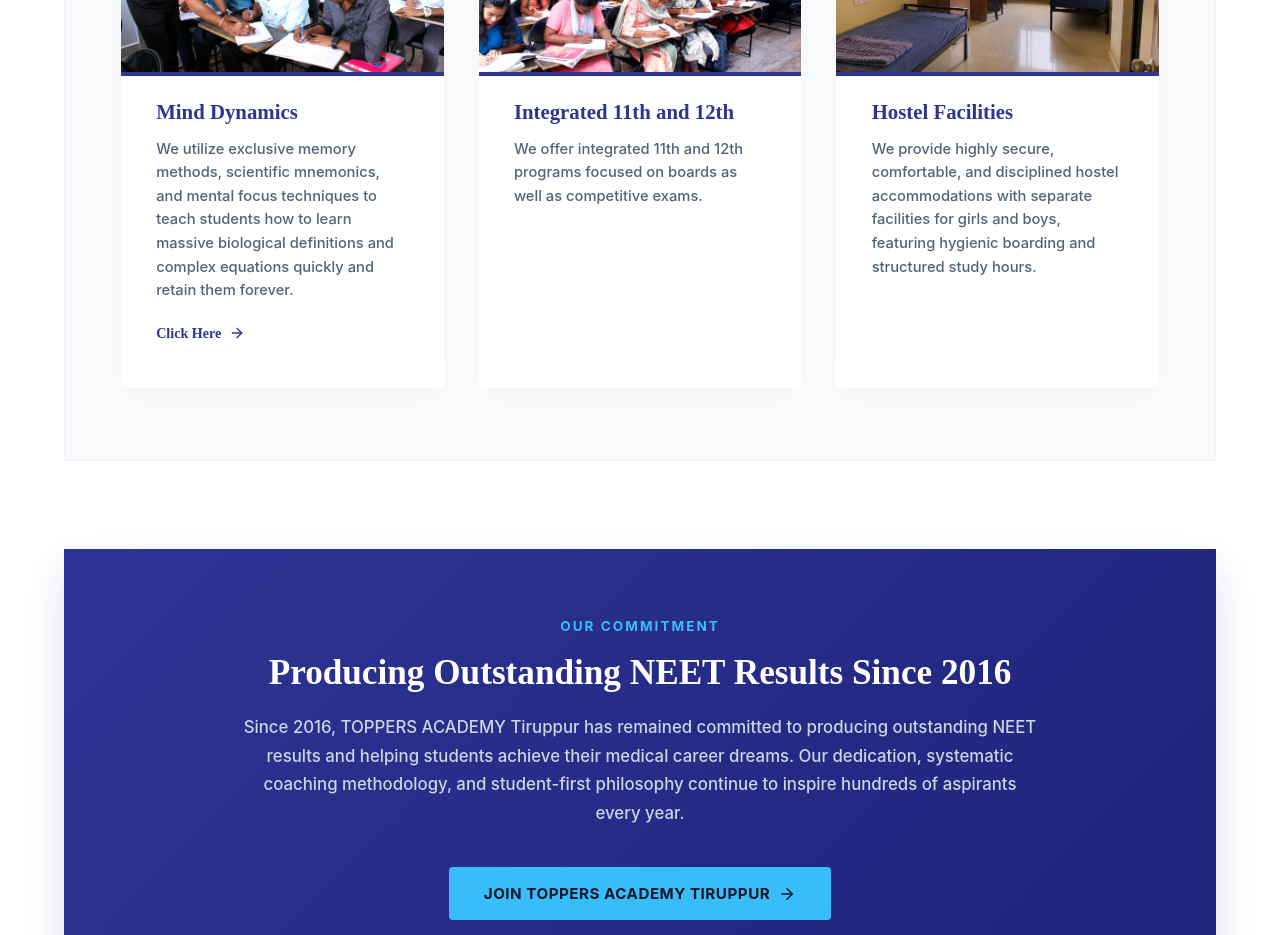
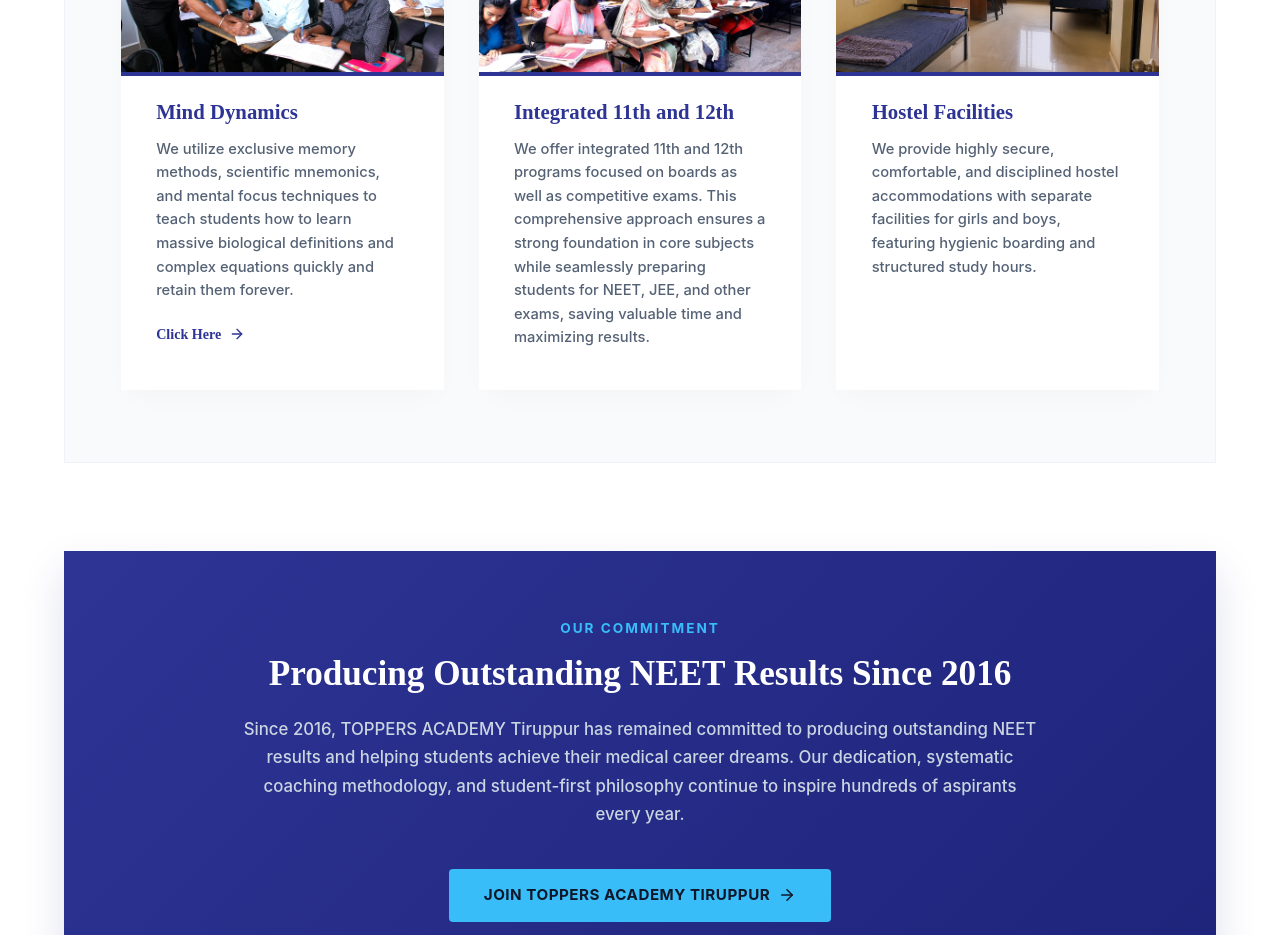
Before and after one commit to KungumapriyaaMKP/TAW-TUP, a React (Vite) app: page / in a window 1280 px wide. Shown: the part 7000-7935 px from the top of the page. Built offline with nearby package versions, Linux system fonts and the light colour scheme; a web font is replaced by a local one.

Commit message:
Expand description for Integrated 11th and 12th

```diff
--- a/src/pages/About.jsx
+++ b/src/pages/About.jsx
@@ -42,7 +42,7 @@
     },
     {
       title: "Integrated 11th and 12th",
-      desc: "We offer integrated 11th and 12th programs focused on boards as well as competitive exams.",
+      desc: "We offer integrated 11th and 12th programs focused on boards as well as competitive exams. This comprehensive approach ensures a strong foundation in core subjects while seamlessly preparing students for NEET, JEE, and other exams, saving valuable time and maximizing results.",
       image: foundationCoursesImg
     },
     {
```
